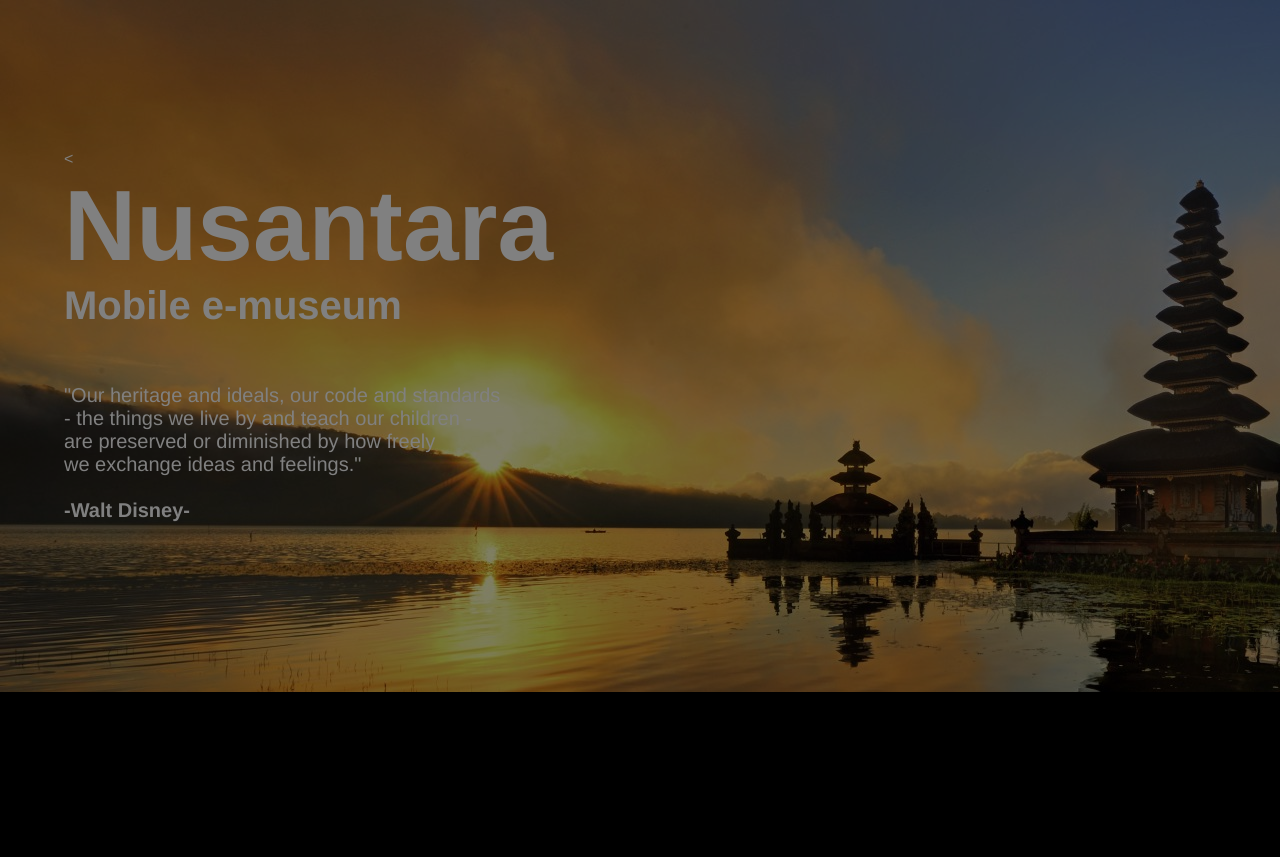
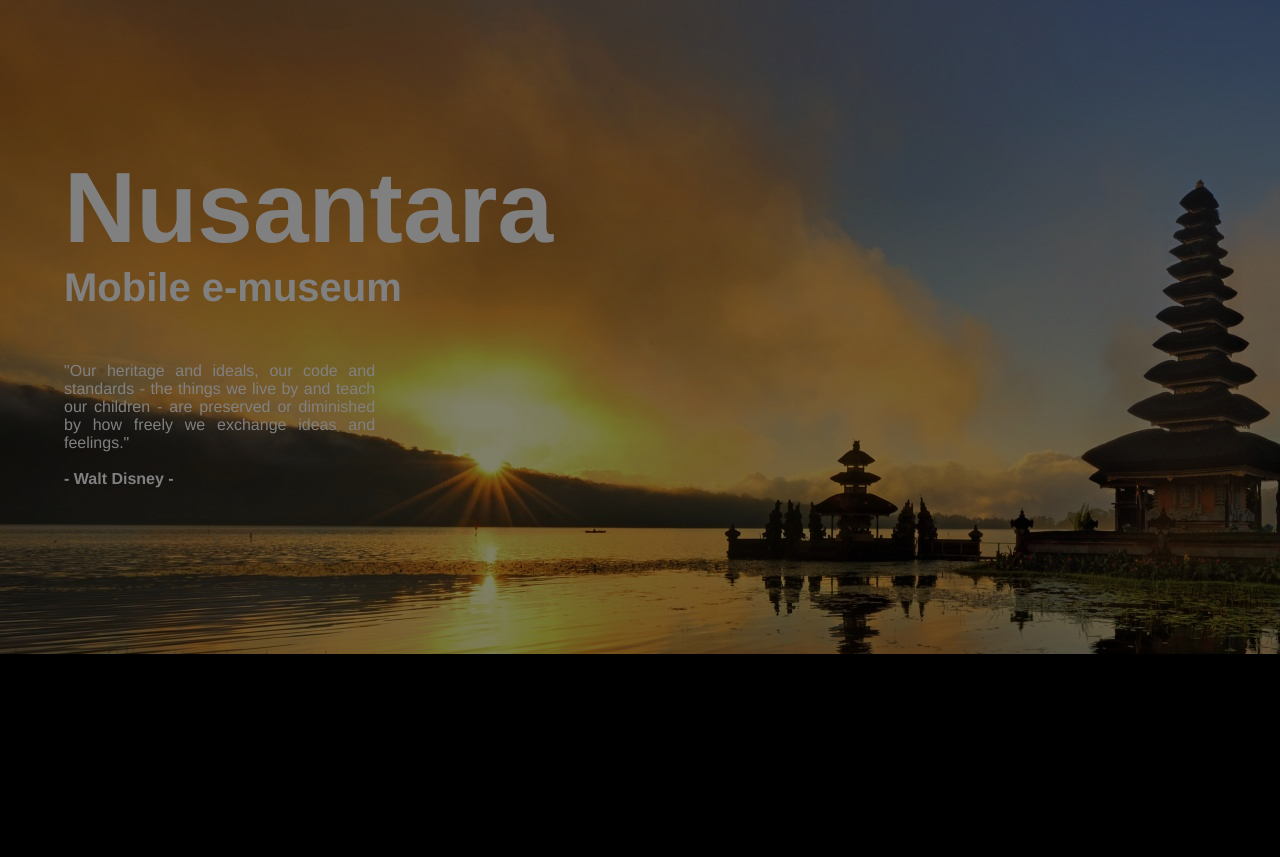
Before and after one commit to abdullahzaky/KelompokD_Nusantara, a plain HTML site: page index.html in a window 1280 px wide. Shown: the top 857 px of the page. Drawn offline with Linux system fonts and the light colour scheme.

Commit message:
Edit quote : justify

```diff
--- a/index.html
+++ b/index.html
@@ -9,13 +9,13 @@
 		<!--Bagian Pertama yang bikin Azka Ayub JUDUL HEADER NUSANTARA-->
         <div id="first" class="section">
             <div class="content">
-                <<!--iframe width="100%" height="315" src="https://d3ayydt2uw0nfl.cloudfront.net/video/homepage/hero_videos_2.webm" frameborder="0" allowfullscreen></iframe>-->
+                <!--iframe width="100%" height="315" src="https://d3ayydt2uw0nfl.cloudfront.net/video/homepage/hero_videos_2.webm" frameborder="0" allowfullscreen></iframe>-->
                 <h1>Nusantara</h1>
                 <h2>Mobile e-museum</h2>
                 <br><br>
-                <p> "Our heritage and ideals, our code and standards <br>- the things we live by and teach our children - <br>are preserved or diminished by how freely <br> we exchange ideas and feelings." <br><br>
+                <p> "Our heritage and ideals, our code and standards - the things we live by and teach our children - are preserved or diminished by how freely we exchange ideas and feelings." <br><br>
 
-                    <strong>-Walt Disney-</strong>
+                    <strong>- Walt Disney -</strong>
                 </p>
             </div>
         </div>
--- a/style.css
+++ b/style.css
@@ -48,8 +48,10 @@ body{
     margin:0;
 }
 
-#first .content P{
-    font-size: 20px;
+#first .content p{
+    font-size: 12pt;
+    width: 27%;
+    text-align: justify;
 }
 
 #first:hover{
```
